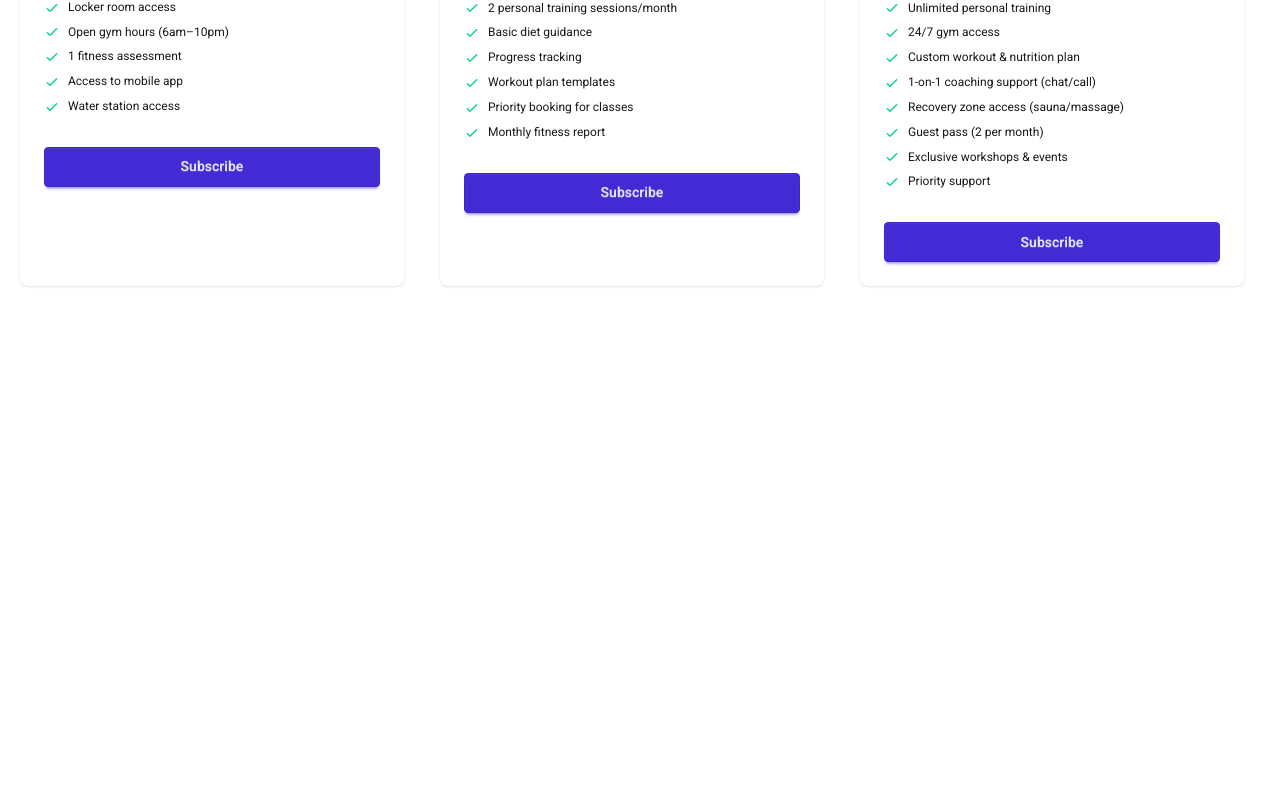
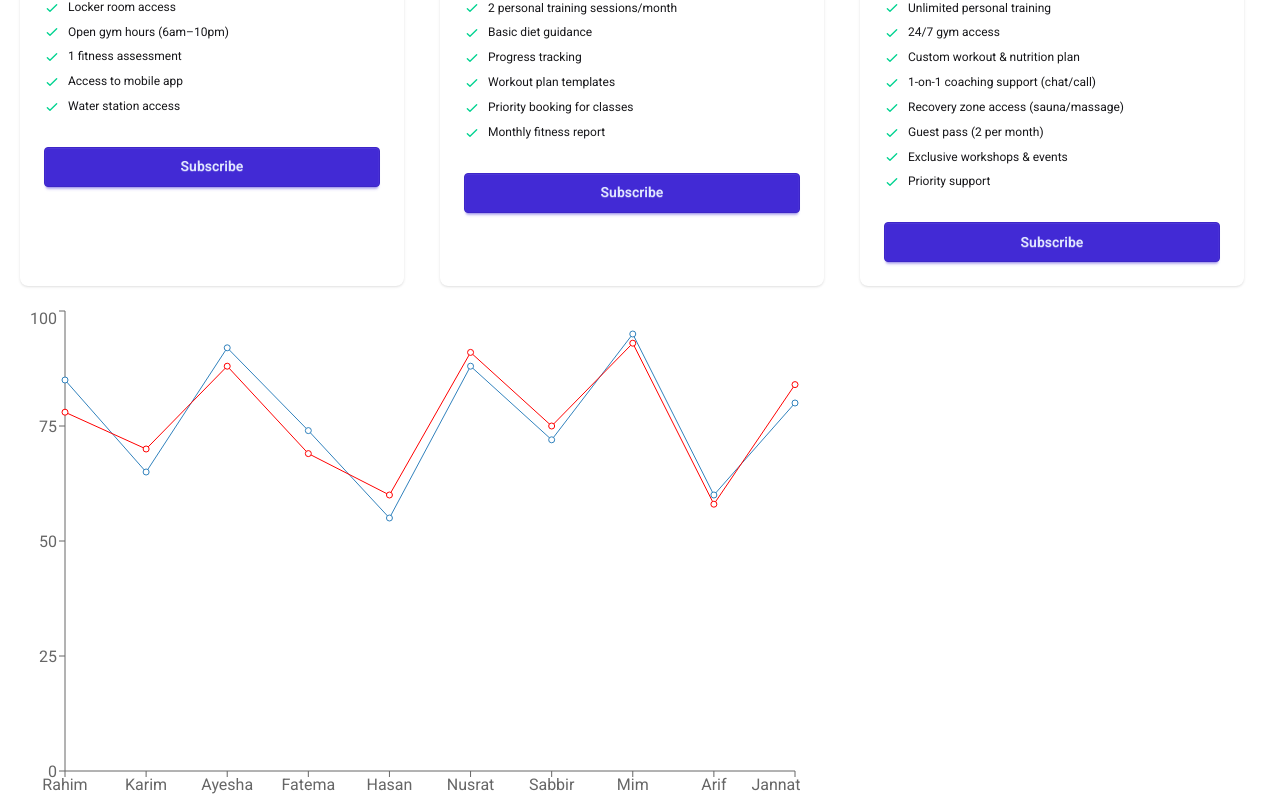
Before and after one commit to juhairulislam/react-with-tailwind, a React (Vite) app: page / in a window 1280 px wide. Shown: the part 290-1096 px from the top of the page. Before the commit the page ends 800 px from the top, so only its background shows below. Built offline with nearby package versions, Linux system fonts and the light colour scheme.

Commit message:
add charts to react app

```diff
--- a/package.json
+++ b/package.json
@@ -15,6 +15,7 @@
     "lucide-react": "^0.577.0",
     "react": "^19.2.4",
     "react-dom": "^19.2.4",
+    "recharts": "^3.8.0",
     "tailwindcss": "^4.2.1"
   },
   "devDependencies": {
--- a/src/App.jsx
+++ b/src/App.jsx
@@ -4,6 +4,7 @@ import Navbar from '../src/Components/Navbar/Navbar'
 import './App.css'
 import DaisyNav from './Components/DaisyNav/DaisyNav'
 import PricingOptions from './Components/PricingOptions/PricingOptions'
+import ResultChart from './Components/ResultChart/ResultChart'
 
 const pricingPromise = fetch('pricingData.json').then(res=>res.json())
 
@@ -22,6 +23,8 @@ function App() {
     <Suspense fallback={<span className="loading loading-ring loading-xl"></span>}>
       <PricingOptions pricingPromise={pricingPromise}></PricingOptions>
     </Suspense>
+
+    <ResultChart></ResultChart>
    </main>
     </>
   )
--- /dev/null
+++ b/src/Components/ResultChart/ResultChart.jsx
@@ -0,0 +1,111 @@
+import React from 'react';
+import { Line, LineChart, XAxis, YAxis } from 'recharts';
+
+const resultData =[
+  {
+    "id": "std-001",
+    "name": "Rahim",
+    "math": 85,
+    "physics": 78,
+    "english": 82,
+    "total": 245,
+    "grade": "A"
+  },
+  {
+    "id": "std-002",
+    "name": "Karim",
+    "math": 65,
+    "physics": 70,
+    "english": 68,
+    "total": 203,
+    "grade": "B"
+  },
+  {
+    "id": "std-003",
+    "name": "Ayesha",
+    "math": 92,
+    "physics": 88,
+    "english": 90,
+    "total": 270,
+    "grade": "A+"
+  },
+  {
+    "id": "std-004",
+    "name": "Fatema",
+    "math": 74,
+    "physics": 69,
+    "english": 72,
+    "total": 215,
+    "grade": "B"
+  },
+  {
+    "id": "std-005",
+    "name": "Hasan",
+    "math": 55,
+    "physics": 60,
+    "english": 58,
+    "total": 173,
+    "grade": "C"
+  },
+  {
+    "id": "std-006",
+    "name": "Nusrat",
+    "math": 88,
+    "physics": 91,
+    "english": 86,
+    "total": 265,
+    "grade": "A+"
+  },
+  {
+    "id": "std-007",
+    "name": "Sabbir",
+    "math": 72,
+    "physics": 75,
+    "english": 70,
+    "total": 217,
+    "grade": "B"
+  },
+  {
+    "id": "std-008",
+    "name": "Mim",
+    "math": 95,
+    "physics": 93,
+    "english": 94,
+    "total": 282,
+    "grade": "A+"
+  },
+  {
+    "id": "std-009",
+    "name": "Arif",
+    "math": 60,
+    "physics": 58,
+    "english": 62,
+    "total": 180,
+    "grade": "C"
+  },
+  {
+    "id": "std-010",
+    "name": "Jannat",
+    "math": 80,
+    "physics": 84,
+    "english": 79,
+    "total": 243,
+    "grade": "A"
+  }
+]
+
+const ResultChart = () => {
+    return (
+        <div>
+            <LineChart width={800} height={500} data={resultData}>
+                <XAxis dataKey={'name'}></XAxis>
+                <YAxis></YAxis>
+                <Line dataKey="math" ></Line>
+                <Line dataKey={'physics'} stroke='red'></Line>
+            </LineChart>
+
+        </div>
+    );
+};
+
+export default ResultChart;
```
Also changed, not shown: 1 other file (tests, documents, lock files or other folders).
